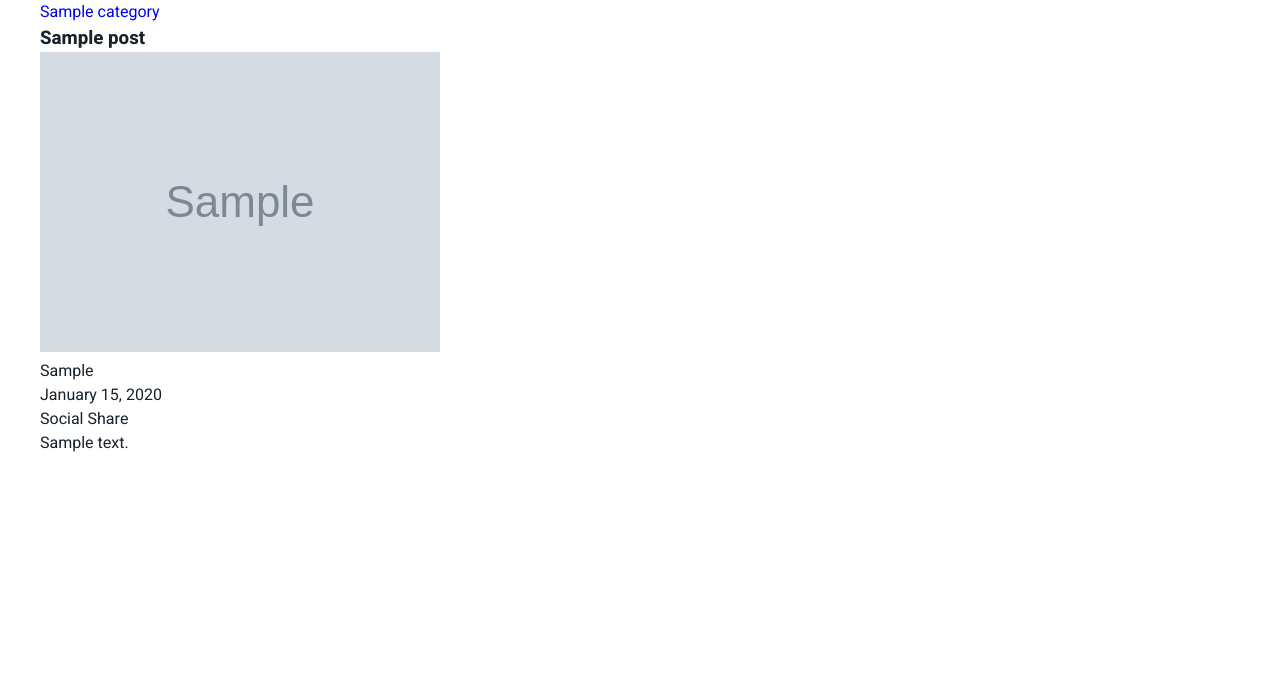
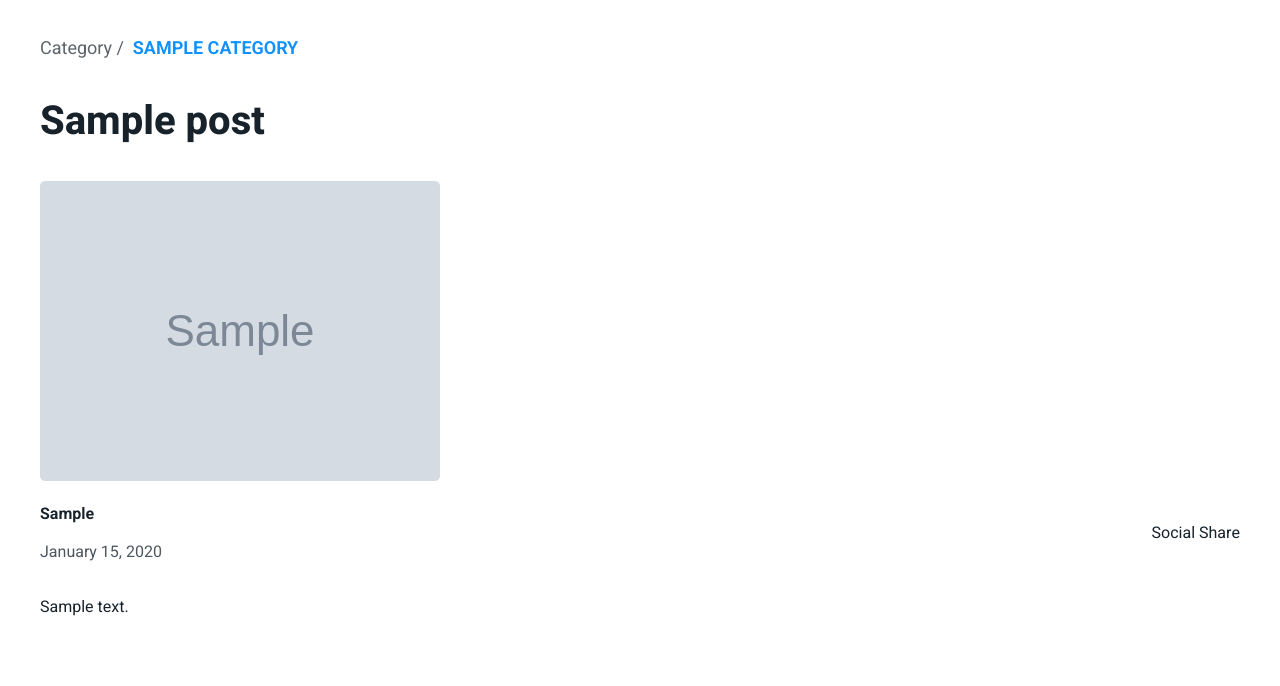
Before and after one commit to taizulislam52/django-news, a Django app: page /news/1 in a window 1280 px wide. Shown: the part 173-859 px from the top of the page. Before the commit the page ends 625 px from the top, so only its background shows below. Run offline with Django 4.2, Linux system fonts and the light colour scheme; tables that the repository leaves empty hold one stand-in row (values such as "Sample post"); grey boxes marked "Sample" are stand-in pictures.

Commit message:
Add style on single news

```diff
--- a/news/models.py
+++ b/news/models.py
@@ -1,5 +1,7 @@
 from django.db import models
 from django.contrib.auth.models import User
+from django.urls import reverse
+import uuid
 
 
 # Create your models here.
@@ -38,3 +40,6 @@ class Post(models.Model):
 
     def __str__(self) -> str:
         return self.title
+
+    def get_absolute_url(self):
+        return reverse("news-single", kwargs={"pk": self.pk})
--- a/news/templates/news/single.html
+++ b/news/templates/news/single.html
@@ -2,7 +2,10 @@
 {% block content %}
     <div class="container">
         <div class="single">
-            <a href="#" class="single__category">{{ object.category.name }}</a>
+            <div class="single__category">
+                <span>Category&nbsp;/&nbsp;</span>
+                <a href="#" class="single__category">{{ object.category.name }}</a>
+            </div>
             <h3 class="single__title">
                 {{ object.title }}
             </h3>
@@ -14,7 +17,11 @@
                 </div>
                 <div>Social Share</div>
             </div>
-            <div class="single__content">{{ object.content }}</div>
+            <div class="single__content">
+                {% autoescape off %}
+                     {{ object.content }}
+                {% endautoescape %}
+            </div>
         </div>
     </div>
 {% endblock content %}
--- a/static/assets/main.css
+++ b/static/assets/main.css
@@ -799,4 +799,97 @@ img {
   grid-column: 1/3;
 }
 
+.single {
+  padding-block: 2.1875em;
+}
+.single__category {
+  color: rgba(23, 34, 43, 0.7);
+  font-size: 1.125rem;
+}
+.single__category a {
+  color: #1091ff;
+  text-transform: uppercase;
+  font-weight: 600;
+}
+.single__category a:hover {
+  color: #70bdff;
+}
+.single__title {
+  font-size: 2.5rem;
+  margin-block: 1.875rem;
+}
+@media (max-width: 47.99rem) {
+  .single__title {
+    font-size: 1.5625rem;
+    line-height: 1.5rem;
+  }
+}
+.single__image {
+  aspect-ratio: 25/12;
+  border-radius: 5px;
+}
+@media (max-width: 47.99rem) {
+  .single__image {
+    aspect-ratio: 1/1;
+  }
+}
+.single__context {
+  display: -webkit-box;
+  display: -ms-flexbox;
+  display: flex;
+  -webkit-box-pack: justify;
+      -ms-flex-pack: justify;
+          justify-content: space-between;
+  -webkit-box-align: center;
+      -ms-flex-align: center;
+          align-items: center;
+  margin-top: 0.875rem;
+}
+.single__meta {
+  font-size: 1rem;
+}
+.single__meta-author {
+  font-weight: 600;
+  margin-bottom: 0.875rem;
+}
+.single__meta-date {
+  color: #4e575e;
+}
+.single__content {
+  line-height: 1.6875rem;
+  margin-block: 1.875rem;
+}
+.single__content p {
+  margin-block: 1rem;
+}
+.single__content h2, .single__content h3, .single__content h4, .single__content h5 {
+  margin-block: 1rem;
+}
+.single__content a {
+  font-weight: 600;
+  color: #1091ff;
+}
+.single__content a:hover {
+  text-decoration: underline;
+}
+.single__content ul {
+  margin: 1rem;
+}
+.single__content ul li {
+  position: relative;
+  padding-left: 1em;
+}
+.single__content ul li::before {
+  background-color: #1091ff;
+  content: "";
+  border-radius: 50%;
+  width: 6px;
+  height: 6px;
+  position: absolute;
+  left: 0;
+  top: 50%;
+  -webkit-transform: translateY(-50%);
+          transform: translateY(-50%);
+}
+
 /* Theme templates */
--- /dev/null
+++ b/static/src/scss/layouts/_single.scss
@@ -0,0 +1,92 @@
+.single {
+    padding-block: em(35px);
+
+    &__category {
+        color: rgba($news-black, 0.7);
+        font-size: rem(18px);
+
+        a {
+            color: $news-blue-dark;
+            text-transform: uppercase;
+            font-weight: 600;
+            &:hover {
+                color: $news-blue;
+            }
+        }
+    }
+
+    &__title {
+        font-size: rem(40px);
+        margin-block: rem(30px);
+
+        @include screen(sm) {
+            font-size: rem(25px);
+            line-height: rem(24px);
+        }
+    }
+
+    &__image {
+        aspect-ratio: 25/12;
+        border-radius: 5px;
+
+        @include screen(sm) {
+            aspect-ratio: 1/1;
+        }
+    }
+
+    &__context {
+        display: flex;
+        justify-content: space-between;
+        align-items: center;
+        margin-top: rem(14px);
+    }
+
+    &__meta {
+        font-size: rem(16px);
+        &-author {
+            font-weight: 600;
+            margin-bottom: rem(14px);
+        }
+
+        &-date {
+            color: $news-grey;
+        }
+    }
+
+    &__content {
+        line-height: rem(27px);
+        margin-block: rem(30px);
+
+        p {
+            margin-block: rem(16px);
+        }
+        h2, h3, h4, h5 {
+            margin-block: rem(16px);
+        }
+        a{
+            font-weight: 600;
+            color: $news-blue-dark;
+            &:hover {
+                text-decoration: underline;
+            }
+        }
+        ul {
+            margin: rem(16px);
+            li {
+                position: relative;
+                padding-left: em(16px);
+                &::before {
+                    background-color: $news-blue-dark;
+                    content: '';
+                    border-radius: 50%;
+                    width: 6px;
+                    height: 6px;
+                    position: absolute;
+                    left: 0;
+                    top: 50%;
+                    transform: translateY(-50%);
+                }
+            }
+        }
+    }
+}
--- a/static/src/scss/main.scss
+++ b/static/src/scss/main.scss
@@ -12,5 +12,6 @@
 @import './layouts/authentication';
 @import './layouts/profile';
 @import './layouts/home/featured';
+@import './layouts/single';
 
 /* Theme templates */
```
Also changed, not shown: 2 other files.
